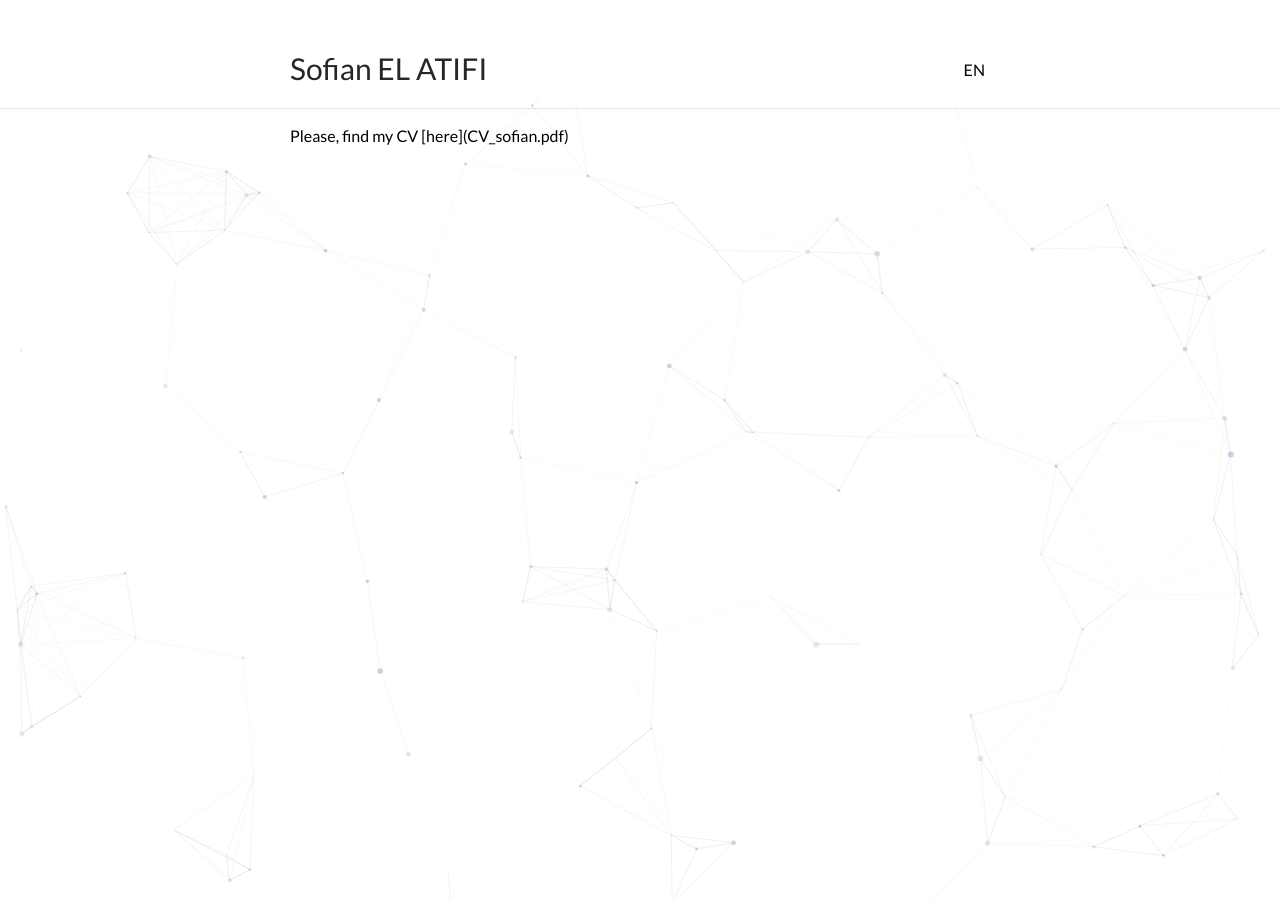
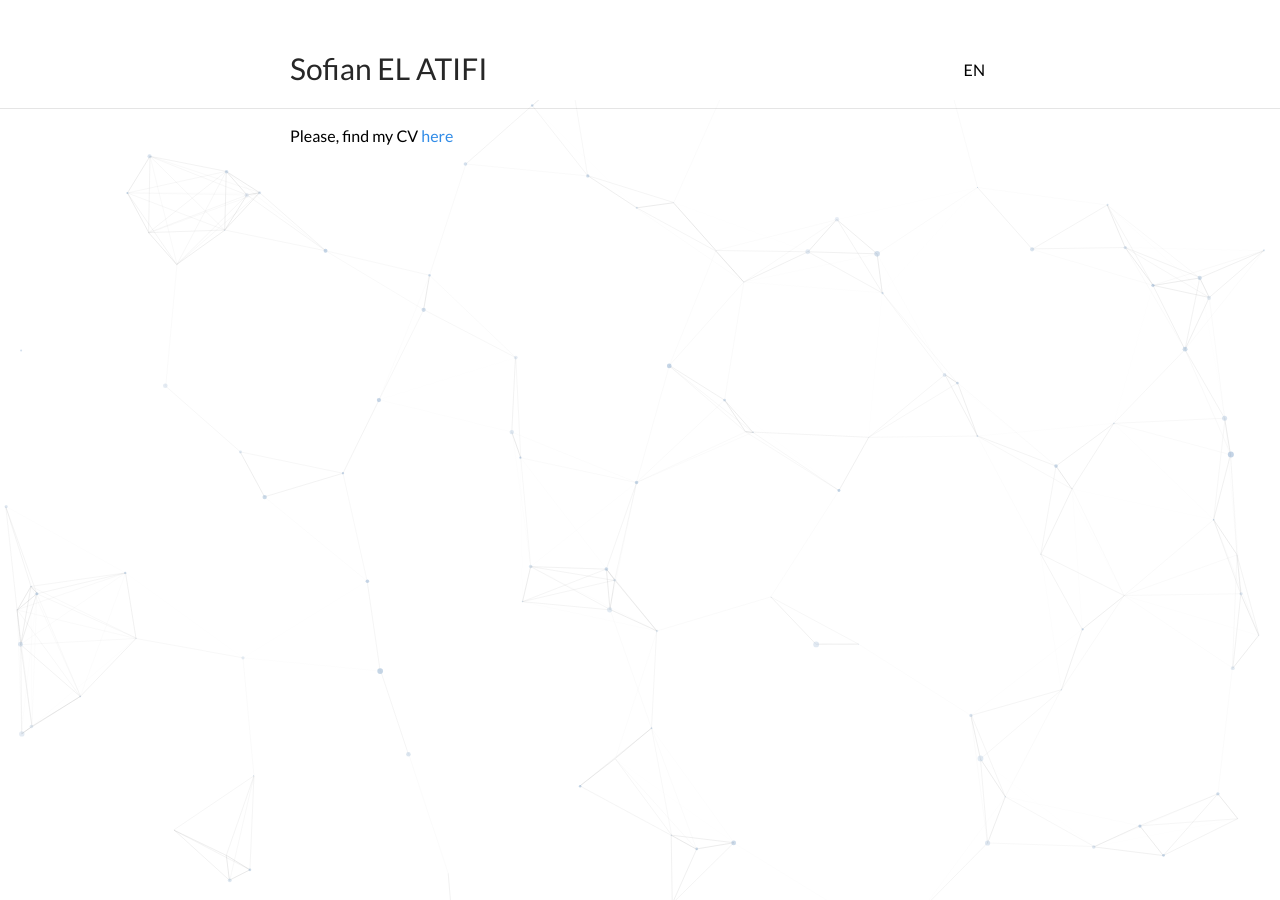
Before and after one commit to sofianelatifi/sofianelatifi.github.io, a Jekyll site: the page built from en/cv.md, in a window 1280 px wide. Built offline with Jekyll 4.4.1, drawn with Linux system fonts in a browser that asks for light colours; part of the change alters nothing that is shown.

Commit message:
Update cv.md

```diff
--- a/en/cv.md
+++ b/en/cv.md
@@ -6,6 +6,6 @@ permalink: /en/cv/
 
 <div style="text-align: justify">
 
-<p> Please, find my CV [here](CV_sofian.pdf) </p>
+<p> Please, find my CV <a href="{{ site.baseurl }}/CV_sofian.pdf" target="_blank">here</a> </p>
 
 </div>
```
